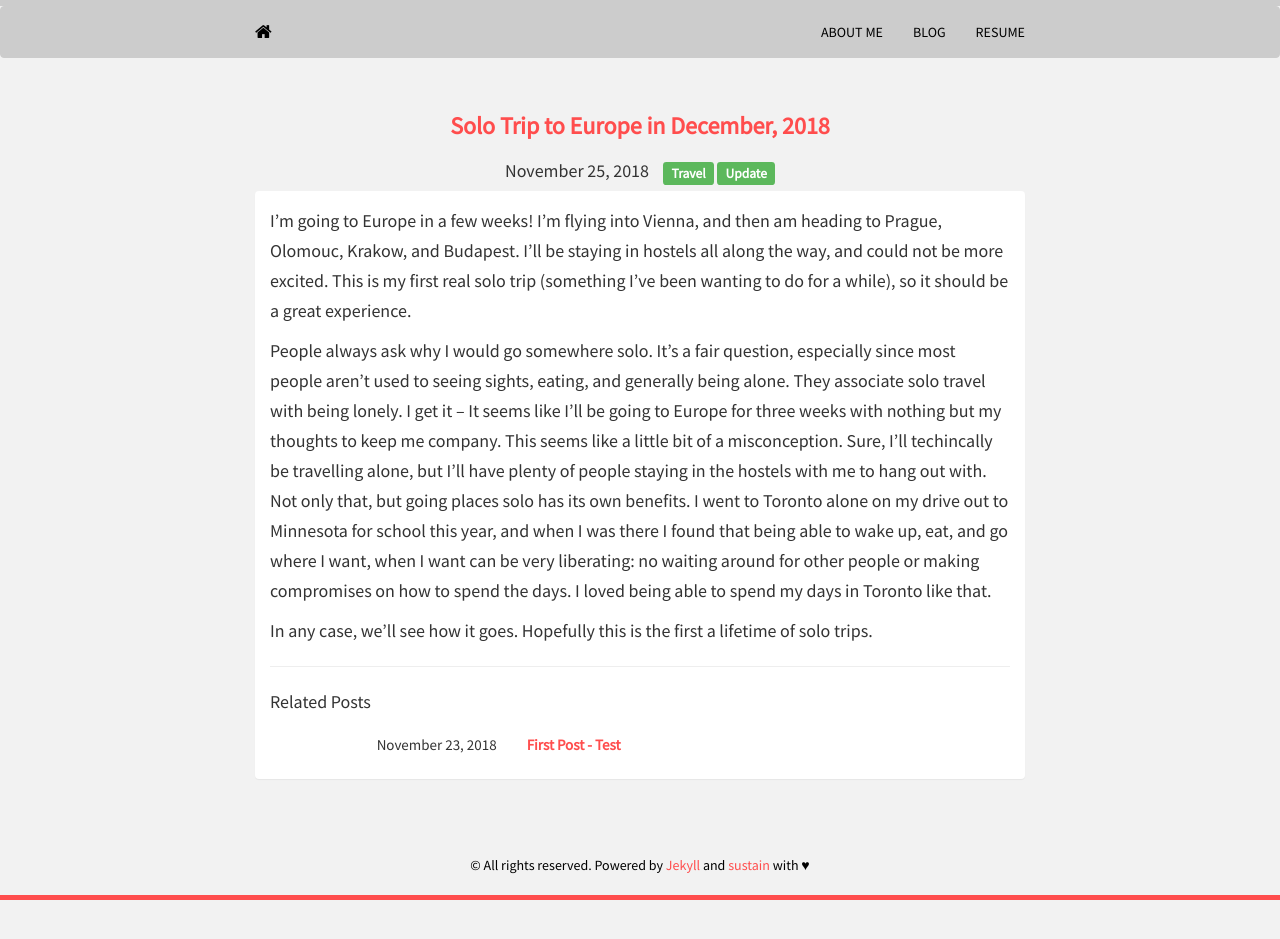
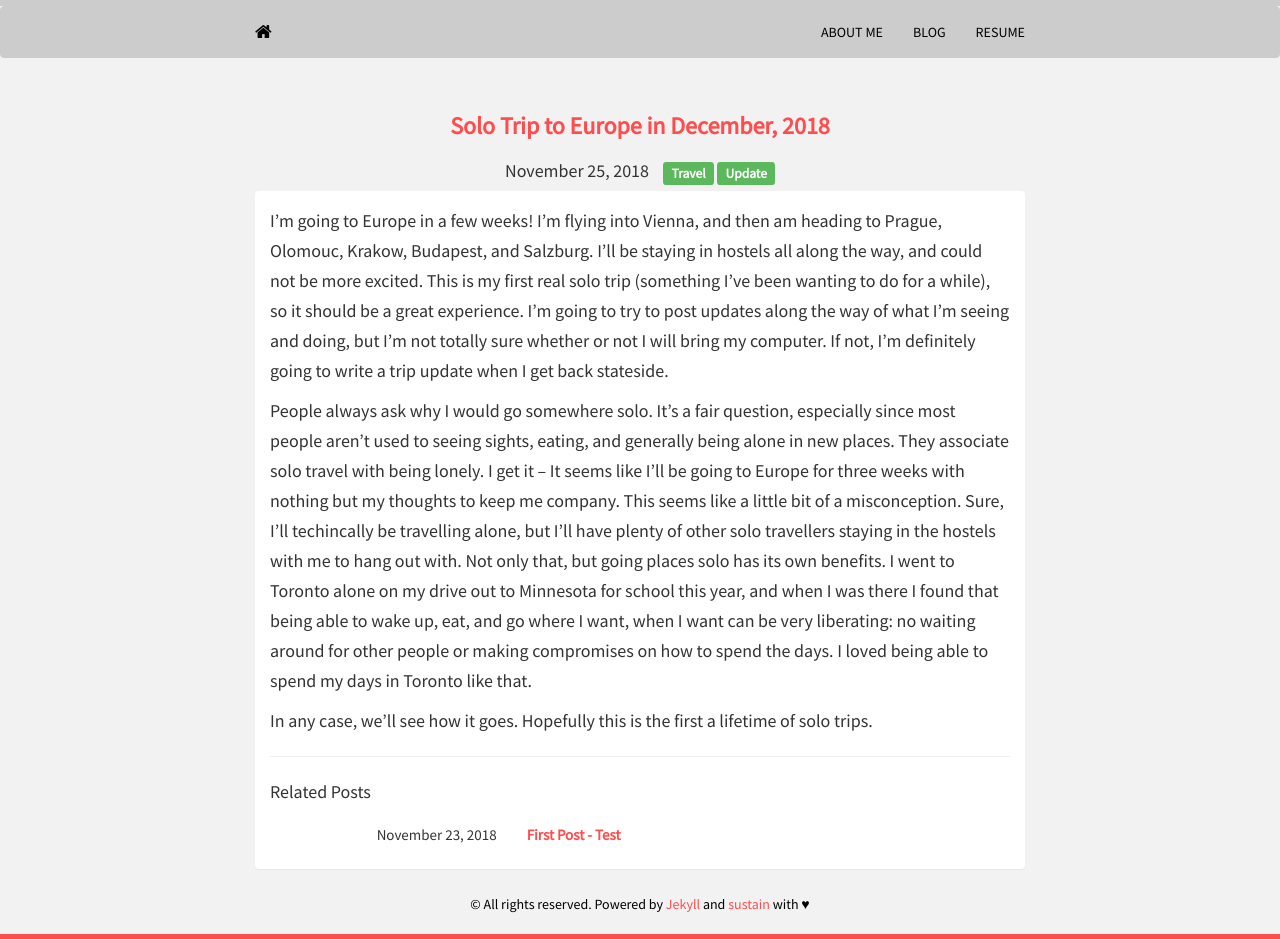
Before and after one commit to mrkaye97/mrkaye97.github.io, a Jekyll site: the page built from _posts/2018-11-25-First Solo Trip!.md, in a window 1280 px wide. Built offline with Jekyll 4.4.1, drawn with Linux system fonts in a browser that asks for light colours; nearby versions of some CDN libraries; before the commit the page ends 900 px from its top, so only the background shows below that.

Commit message:
Update 2018-11-25-First Solo Trip!.md

```diff
--- a/_posts/2018-11-25-First Solo Trip!.md
+++ b/_posts/2018-11-25-First Solo Trip!.md
@@ -6,8 +6,8 @@ tags:
 - Update
 ---
 
-I'm going to Europe in a few weeks! I'm flying into Vienna, and then am heading to Prague, Olomouc, Krakow, and Budapest. I'll be staying in hostels all along the way, and could not be more excited. This is my first real solo trip (something I've been wanting to do for a while), so it should be a great experience.
+I'm going to Europe in a few weeks! I'm flying into Vienna, and then am heading to Prague, Olomouc, Krakow, Budapest, and Salzburg. I'll be staying in hostels all along the way, and could not be more excited. This is my first real solo trip (something I've been wanting to do for a while), so it should be a great experience. I'm going to try to post updates along the way of what I'm seeing and doing, but I'm not totally sure whether or not I will bring my computer. If not, I'm definitely going to write a trip update when I get back stateside.
 
-People always ask why I would go somewhere solo. It's a fair question, especially since most people aren't used to seeing sights, eating, and generally being alone. They associate solo travel with being lonely. I get it -- It seems like I'll be going to Europe for three weeks with nothing but my thoughts to keep me company. This seems like a little bit of a misconception. Sure, I'll techincally be travelling alone, but I'll have plenty of people staying in the hostels with me to hang out with. Not only that, but going places solo has its own benefits. I went to Toronto alone on my drive out to Minnesota for school this year, and when I was there I found that being able to wake up, eat, and go where I want, when I want can be very liberating: no waiting around for other people or making compromises on how to spend the days. I loved being able to spend my days in Toronto like that.
+People always ask why I would go somewhere solo. It's a fair question, especially since most people aren't used to seeing sights, eating, and generally being alone in new places. They associate solo travel with being lonely. I get it -- It seems like I'll be going to Europe for three weeks with nothing but my thoughts to keep me company. This seems like a little bit of a misconception. Sure, I'll techincally be travelling alone, but I'll have plenty of other solo travellers staying in the hostels with me to hang out with. Not only that, but going places solo has its own benefits. I went to Toronto alone on my drive out to Minnesota for school this year, and when I was there I found that being able to wake up, eat, and go where I want, when I want can be very liberating: no waiting around for other people or making compromises on how to spend the days. I loved being able to spend my days in Toronto like that.
 
 In any case, we'll see how it goes. Hopefully this is the first a lifetime of solo trips.
```
